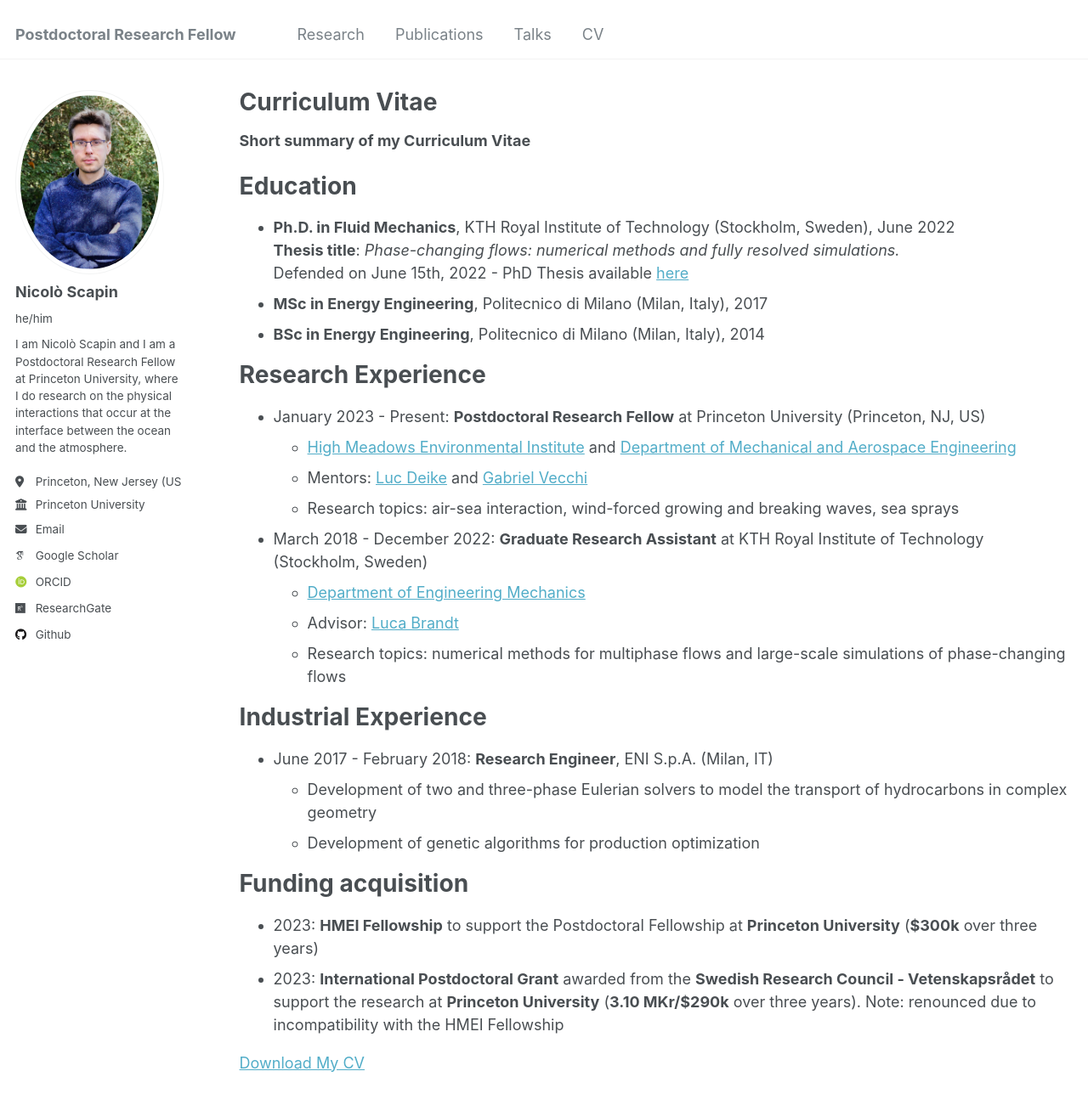
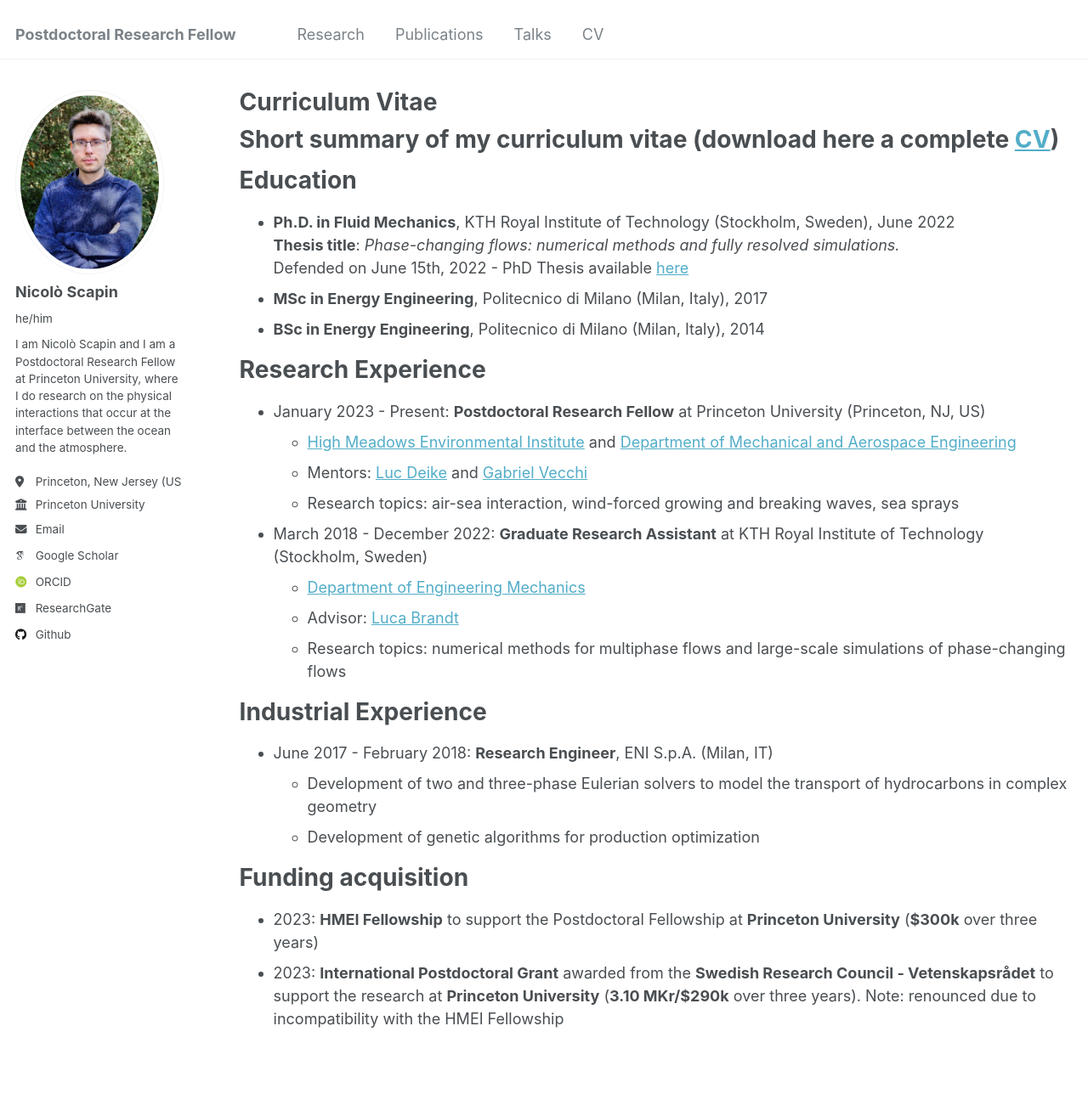
Before and after one commit to nscapin/nscapin.github.io, a Jekyll site: the page built from _pages/cv.md, in a window 1280 px wide and 1400 px high. Shown: the top 1301 px of the window at 85% size. Built offline with Jekyll 4.4.1, drawn with Linux system fonts in a browser that asks for light colours; some web fonts are replaced.

Commit message:
Update cv.md

```diff
--- a/_pages/cv.md
+++ b/_pages/cv.md
@@ -9,7 +9,8 @@ redirect_from:
 
 {% include base_path %}
 
-**Short summary of my Curriculum Vitae**
+Short summary of my curriculum vitae (download here a complete [CV](../files/CV_Nicolo_Scapin.pdf))
+======
 
 Education
 ======
@@ -42,4 +43,4 @@ Funding acquisition
 * 2023: **HMEI Fellowship** to support the Postdoctoral Fellowship at **Princeton University** (**$300k** over three years)
 * 2023: **International Postdoctoral Grant** awarded from the **Swedish Research Council - Vetenskapsrådet** to support the research at **Princeton University** (**3.10 MKr/$290k** over three years). Note: renounced due to incompatibility with the HMEI Fellowship
 
-[Download My CV](../files/CV_Nicolo_Scapin.pdf)
+<!--[Download My CV](../files/CV_Nicolo_Scapin.pdf) -->
```
